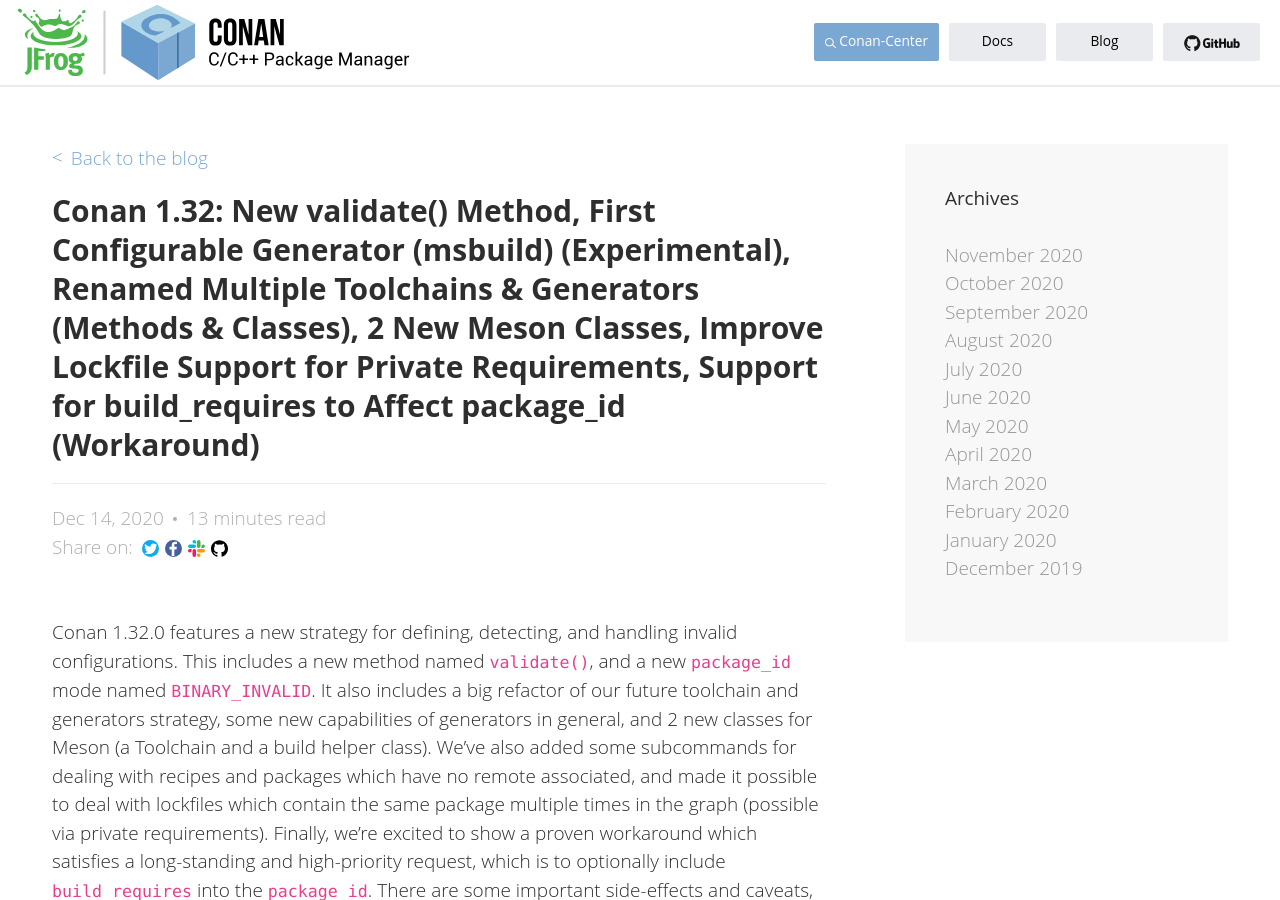
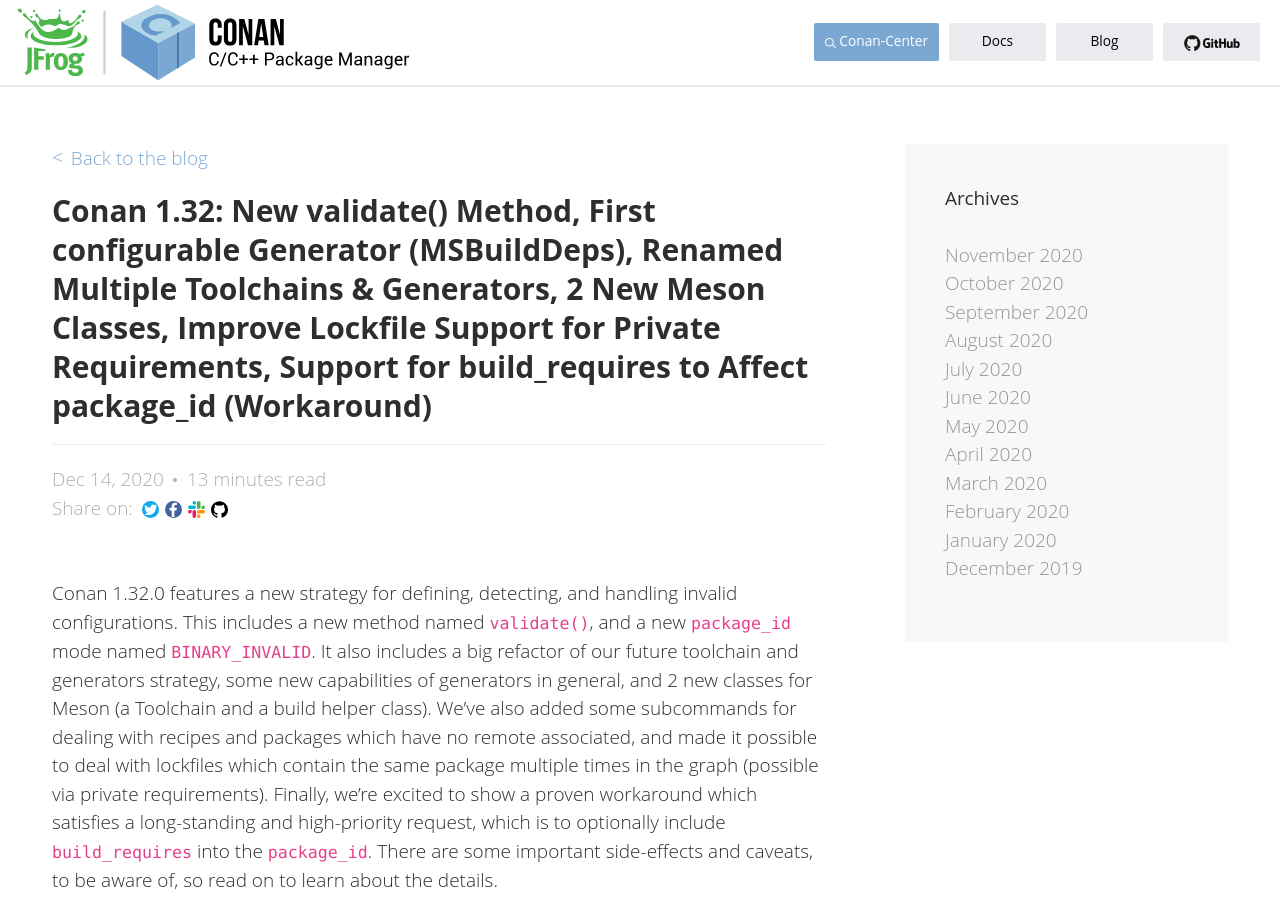
Before and after one commit to conan-io/conan-io.github.io, a Jekyll site: the page built from _posts/2020-12-14-New-conan-release-1-32.markdown, in a window 1280 px wide and 900 px high. Built offline with Jekyll 4.4.1, drawn with Linux system fonts in a browser that asks for light colours; comment, search, counter and statistics services are not loaded.

Commit message:
Update _posts/2020-12-14-New-conan-release-1-32.markdown

```diff
--- a/_posts/2020-12-14-New-conan-release-1-32.markdown
+++ b/_posts/2020-12-14-New-conan-release-1-32.markdown
@@ -1,10 +1,9 @@
 ---
 layout: post
 comments: false
-title: "Conan 1.32: New validate() Method, First Configurable Generator (msbuild)
-(Experimental), Renamed Multiple Toolchains & Generators (Methods & Classes), 2
-New Meson Classes, Improve Lockfile Support for Private Requirements, Support
-for build_requires to Affect package_id (Workaround)"
+title: "Conan 1.32: New validate() Method, First configurable Generator (MSBuildDeps),
+Renamed Multiple Toolchains & Generators, 2 New Meson Classes, Improve Lockfile
+Support for Private Requirements, Support for build_requires to Affect package_id (Workaround)"
 ---
 
 Conan 1.32.0 features a new strategy for defining, detecting, and handling
```
